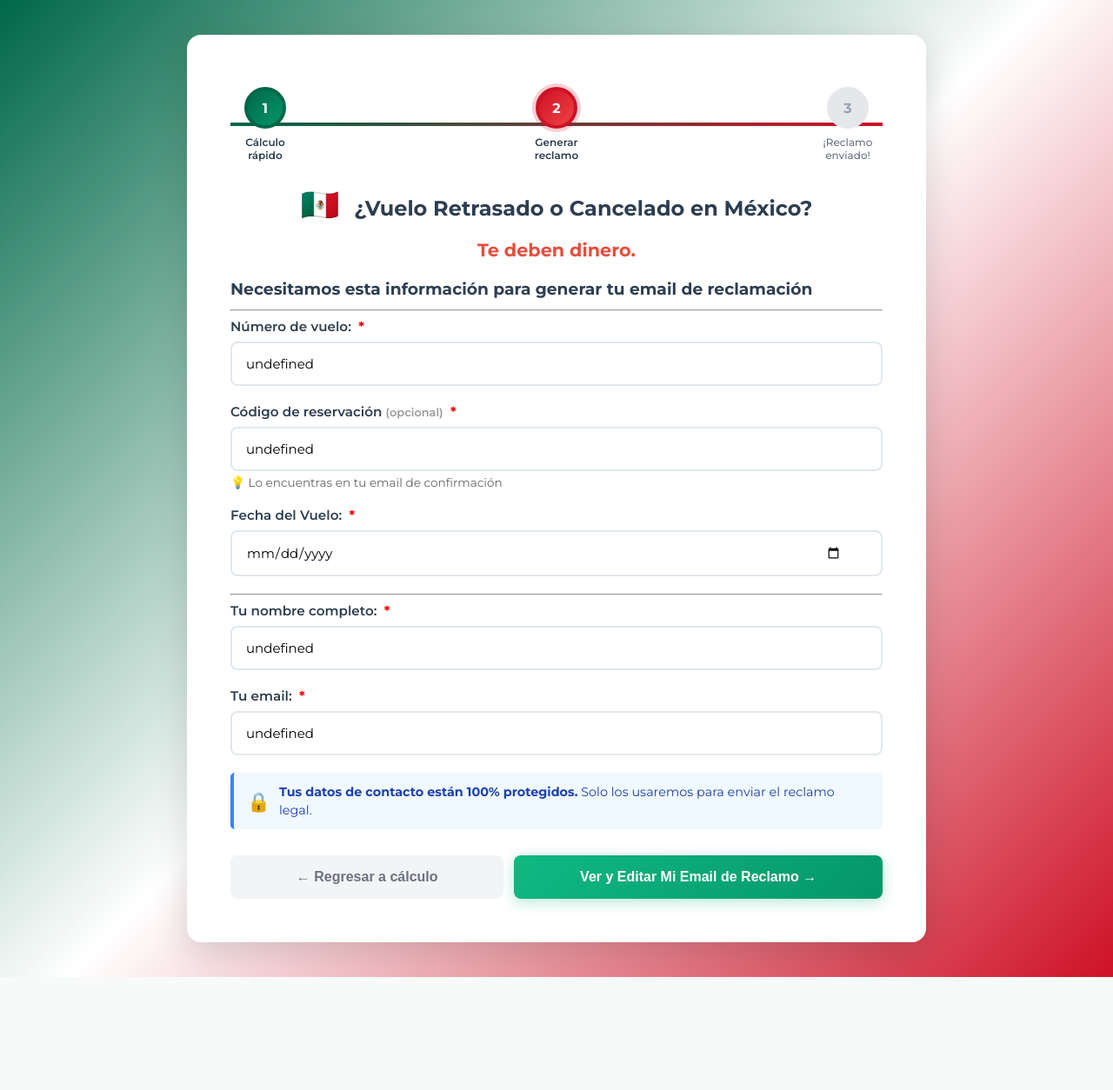
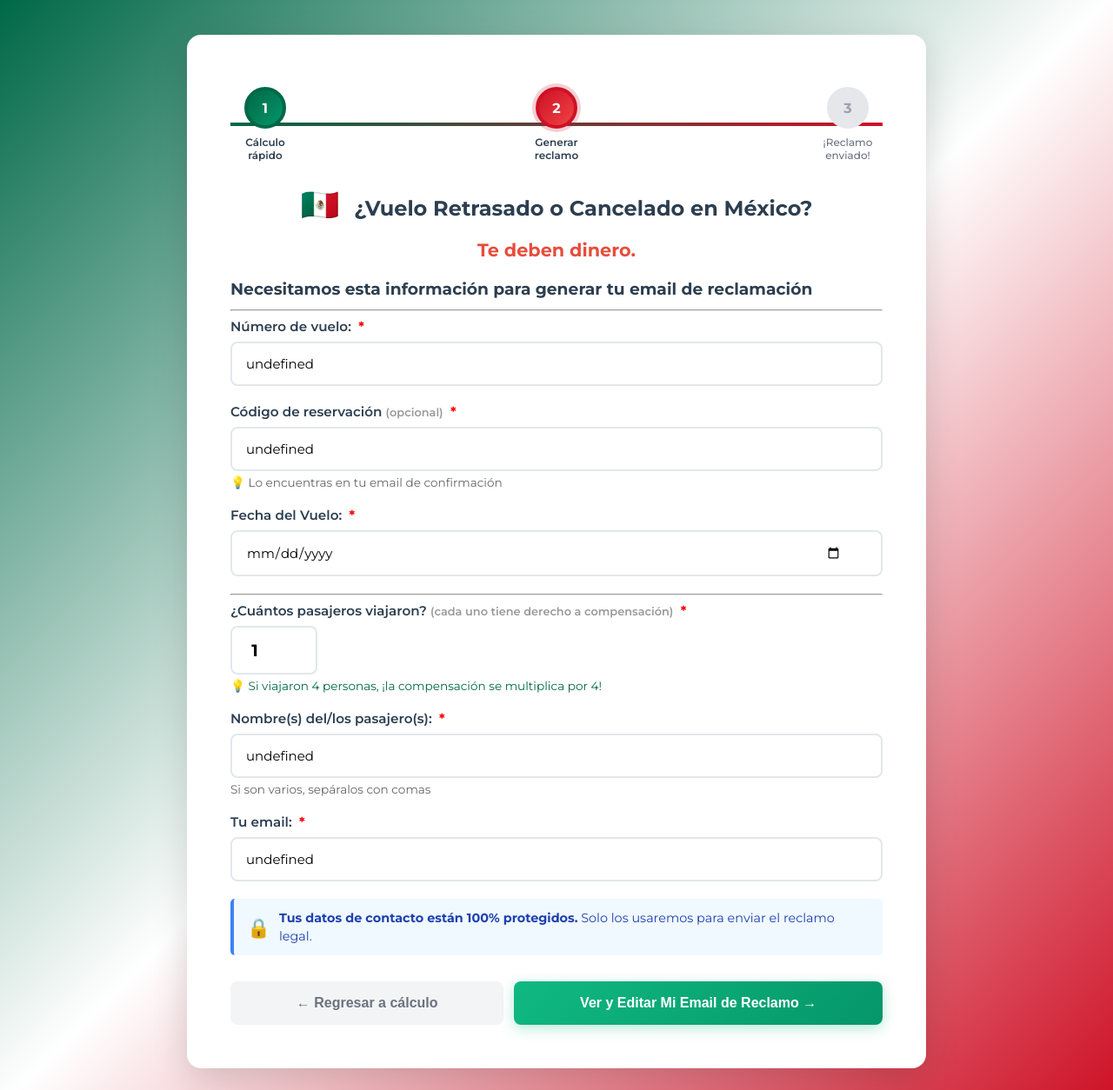
Before and after one commit to zelmag/rentas-claras, a Flask app: template templates/index.html in a window 1280 px wide. Shown: the top 1254 px of the page at 87% size. Before the commit the page ends 1124 px from the top, so only its background shows below. Run offline with Flask 3, Linux system fonts and the light colour scheme; the template is opened without the code that fills it: most values are stand-ins (such as "Sample title", 1, 10 or a date in 2020).

Commit message:
Add multi-passenger support - HUGE value multiplier!
- Add passenger count field (1-10 passengers)
- Multiply compensation by number of passengers
- Update page 2 title to show total compensation with breakdown
- Real-time update when passenger count changes
- Update email template to list all passengers and show calculation
- Example: Family of 4 with $500 delay = $2,000 total compensation!

This is a major feature that significantly increases value proposition.
Families traveling together can now claim for everyone at once.

```diff
--- a/app.py
+++ b/app.py
@@ -103,6 +103,10 @@ def preview():
 
     # ⚠️ Input Validation and Data Gathering
     try:
+        passenger_count = int(request.form.get('passenger_count', 1))
+        if passenger_count < 1 or passenger_count > 10:
+            passenger_count = 1
+
         flight_data = {
             'airline': request.form['airline'],
             'flight_number': request.form['flight_number'],
@@ -111,7 +115,8 @@ def preview():
             'delay_hours': float(request.form['delay_hours']), # Convert to float
             'ticket_price': float(request.form['ticket_price']), # Convert to float
             'passenger_name': request.form['passenger_name'],
-            'passenger_email': request.form['passenger_email']
+            'passenger_email': request.form['passenger_email'],
+            'passenger_count': passenger_count
         }
     except ValueError:
         # Handle case where user inputs text for a number field (e.g., ticket_price)
@@ -146,7 +151,8 @@ def preview():
     # Calculate compensation using backend logic (single source of truth)
     from email_generator_simple import compare_compensations
     comp_data = compare_compensations(flight_data)
-    compensation_amount = comp_data['amount'] if comp_data else 0
+    per_passenger_amount = comp_data['amount'] if comp_data else 0
+    total_compensation = per_passenger_amount * passenger_count
 
     # Generate letter
     letter = generate_mexico_claim_letter(flight_data)
@@ -161,7 +167,8 @@ def preview():
                          letter=formatted_letter,
                          flight_data=flight_data,
                          airline_email=airline_email,
-                         compensation_amount=compensation_amount)
+                         compensation_amount=total_compensation,
+                         per_passenger_amount=per_passenger_amount)
 
 @app.route('/send', methods=['POST'])
 def send():
--- a/templates/index.html
+++ b/templates/index.html
@@ -588,11 +588,25 @@
                 <hr>
 
                 <div class="form-group">
-                    <label>Tu nombre completo:</label>
-                    <input type="text" name="passenger_name" id="passenger_name" placeholder="Ej: Juan Pérez"
-                        pattern="[A-Za-zÀ-ÿ\s]+" required>
+                    <label>¿Cuántos pasajeros viajaron? <span style="color: #999; font-size: 0.85em;">(cada uno tiene derecho a compensación)</span></label>
+                    <input type="number" name="passenger_count" id="passenger_count" min="1" max="10" value="1" required
+                           style="width: 100px; text-align: center; font-size: 1.2em; font-weight: bold;">
                     <span class="input-checkmark">✓</span>
-                    <div class="error-message" id="passenger_name_error">Por favor ingresa tu nombre completo</div>
+                    <small style="color: #006847; font-size: 0.85em; display: block; margin-top: 5px;">
+                        💡 Si viajaron 4 personas, ¡la compensación se multiplica por 4!
+                    </small>
+                    <div class="error-message" id="passenger_count_error">Por favor ingresa un número válido (1-10)</div>
+                </div>
+
+                <div class="form-group">
+                    <label id="passenger_names_label">Nombre(s) del/los pasajero(s):</label>
+                    <input type="text" name="passenger_name" id="passenger_name" placeholder="Ej: Juan Pérez, María Pérez, Pedro Pérez"
+                        required>
+                    <span class="input-checkmark">✓</span>
+                    <small style="color: #666; font-size: 0.85em; display: block; margin-top: 5px;">
+                        Si son varios, sepáralos con comas
+                    </small>
+                    <div class="error-message" id="passenger_name_error">Por favor ingresa el/los nombre(s)</div>
                 </div>
 
                 <div class="form-group">
@@ -676,9 +690,17 @@
             if (currentPage === 2 && calculatedCompensation > 0 && selectedAirline) {
                 const policyUrl = airlinePolicyUrls[selectedAirline] || '#';
                 const airlineEmoji = airlineEmojis[selectedAirline] || '✈️';
+                const passengerCount = parseInt(document.getElementById('passenger_count')?.value || 1);
+                const totalCompensation = calculatedCompensation * passengerCount;
 
                 emojiElement.textContent = "🎉";
-                titleElement.innerHTML = `¡Felicidades! Te toca una compensación de <span style="color: #e74c3c; font-weight: bold;">${formatter.format(calculatedCompensation)} MXN</span>`;
+
+                if (passengerCount > 1) {
+                    titleElement.innerHTML = `¡Felicidades! Te toca una compensación de <span style="color: #e74c3c; font-weight: bold;">${formatter.format(totalCompensation)} MXN</span><br><small style="color: #666; font-size: 0.7em;">(${formatter.format(calculatedCompensation)} × ${passengerCount} pasajeros)</small>`;
+                } else {
+                    titleElement.innerHTML = `¡Felicidades! Te toca una compensación de <span style="color: #e74c3c; font-weight: bold;">${formatter.format(totalCompensation)} MXN</span>`;
+                }
+
                 subtitleElement.textContent = "";
                 descriptionElement.innerHTML = "";
             } else if (currentPage === 1) {
@@ -1240,6 +1262,17 @@
                 });
             });
 
+            // Update compensation display when passenger count changes
+            const passengerCountInput = document.getElementById('passenger_count');
+            if (passengerCountInput) {
+                passengerCountInput.addEventListener('input', () => {
+                    updatePageTitles();
+                });
+                passengerCountInput.addEventListener('change', () => {
+                    updatePageTitles();
+                });
+            }
+
             // Check if coming back from preview page with pre-filled data
             {% if back_data %}
             const backData = {{ back_data | tojson
```
Also changed, not shown: email_generator_simple.py (+15 -1 lines).
